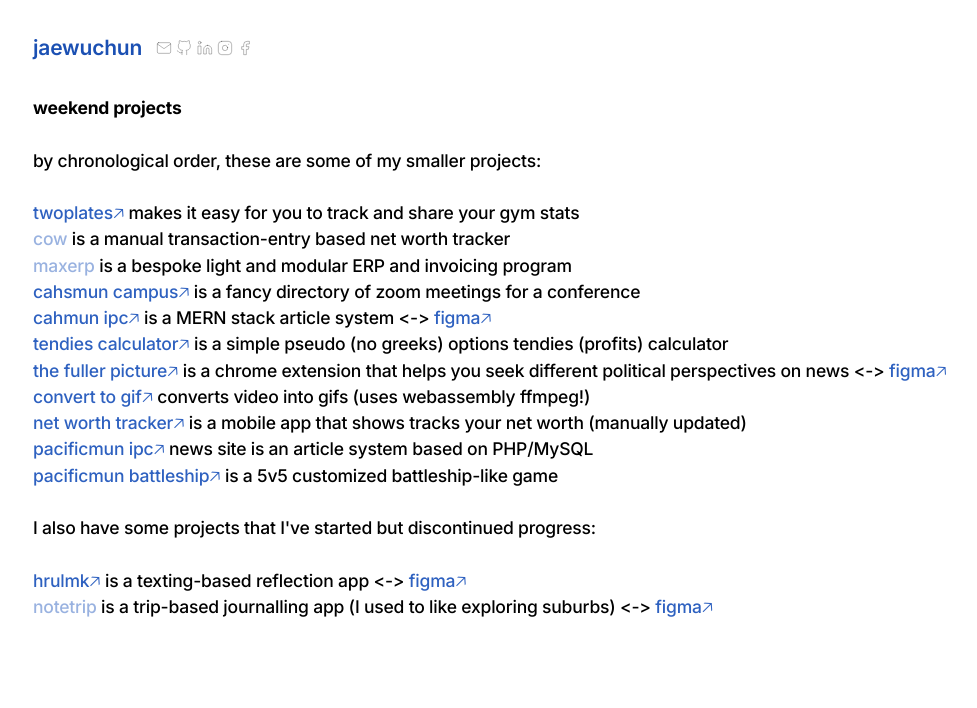
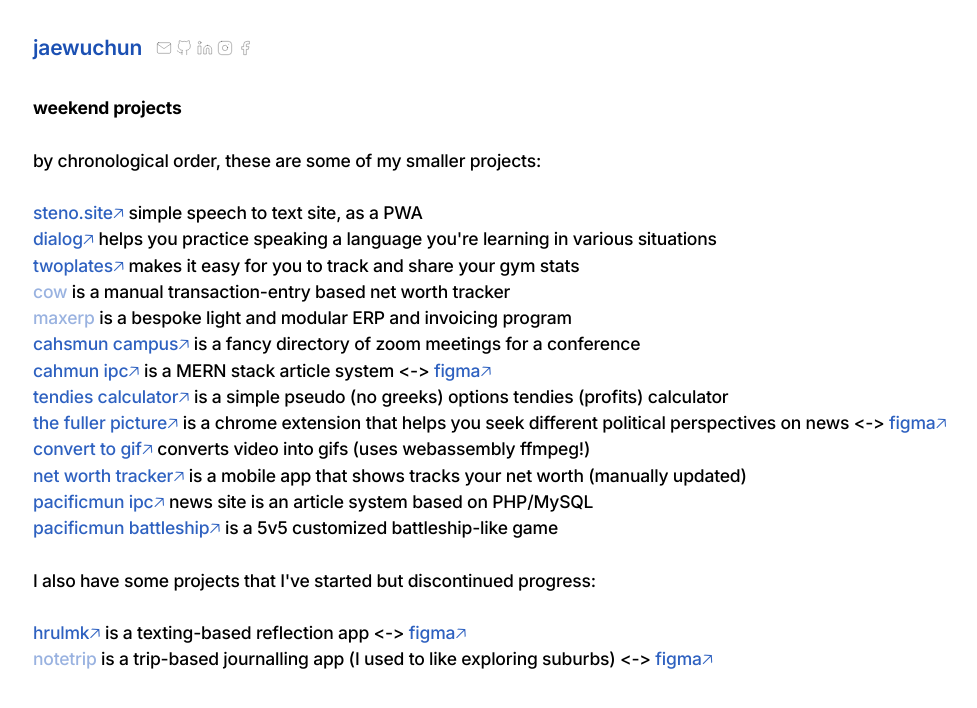
Before and after one commit to naijwu/textual, a Next.js app: page /weekend-projects in a window 1280 px wide. Shown: the top 708 px of the page, without its empty margins (2-979 px from the left). Built offline with nearby package versions, Linux system fonts and the light colour scheme.

Commit message:
Update weekend-projects.tsx

```diff
--- a/pages/weekend-projects.tsx
+++ b/pages/weekend-projects.tsx
@@ -23,6 +23,8 @@ const WeekendProjects: NextPage = () => {
             <br/><br/>
             by chronological order, these are some of my smaller projects:
             <br/><br/>
+            <Link href="https://steno.site">steno.site🡥</Link> simple speech to text site, as a PWA<br/>
+            <Link href="https://dialog.courses">dialog🡥</Link> helps you practice speaking a language you're learning in various situations<br/>
             <Link href="https://github.com/naijwu/twoplates">twoplates🡥</Link> makes it easy for you to track and share your gym stats<br/>
             <span className="disabled">
                 cow
```
